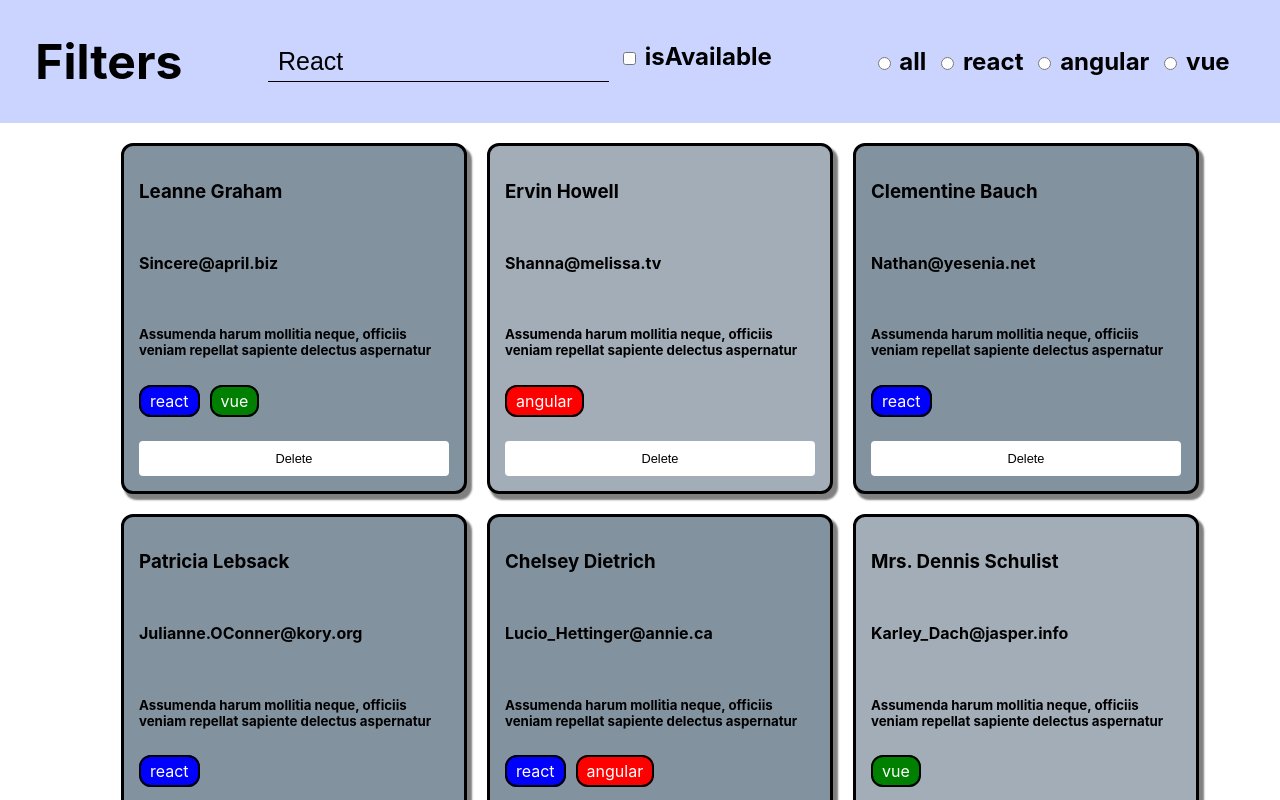
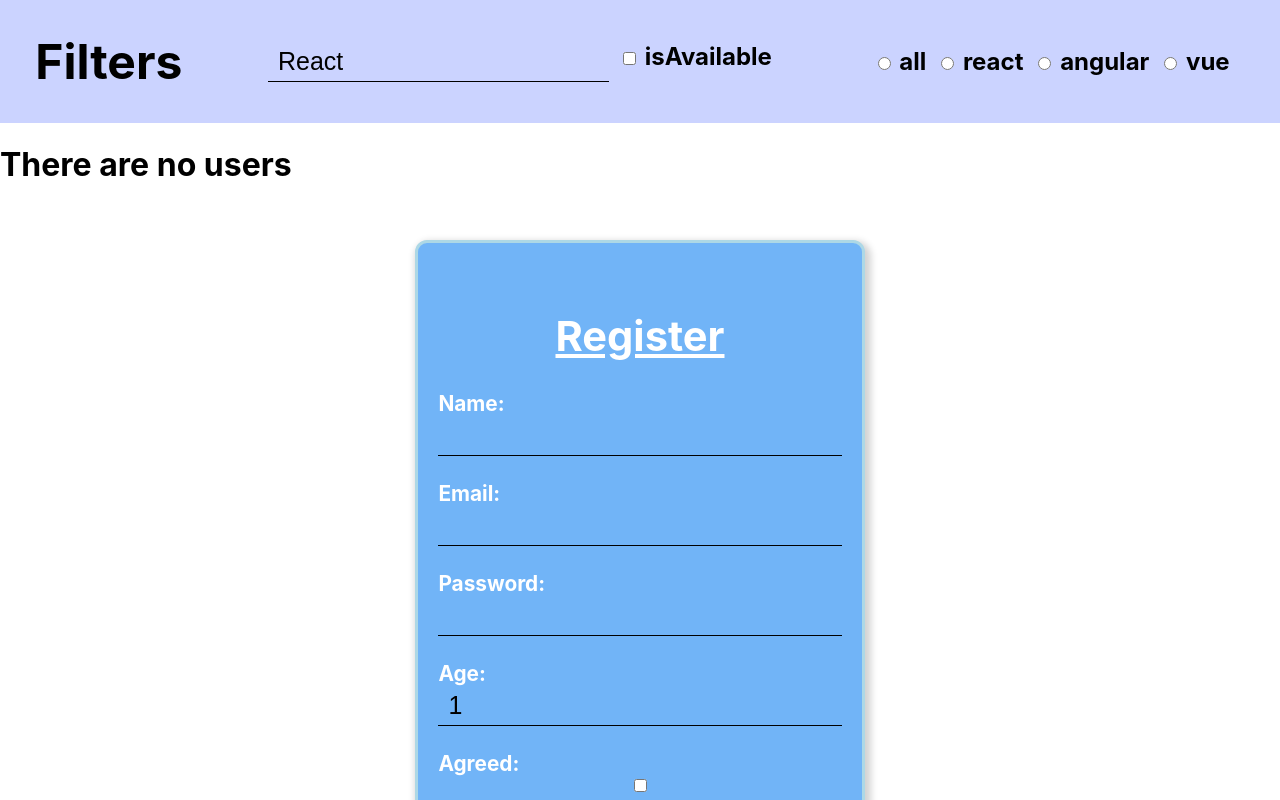
Before and after one commit to aniakucherenko/react, a React (Create React App) app: page / in a window 1280 px wide. Shown: the top 800 px of the page. Built offline with nearby package versions, Linux system fonts and the light colour scheme.

Commit message:
Update Employee.jsx

```diff
--- a/src/components/Employee/Employee.jsx
+++ b/src/components/Employee/Employee.jsx
@@ -10,7 +10,6 @@ export class Employees extends Component {
  }
 
  handleChangeFilter = e => {
-  console.log(e.target.value)
   this.setState({filterStr: e.target.value})
  }
 
@@ -20,17 +19,22 @@ export class Employees extends Component {
   })
  }
 
-
+ getFilteredData = () => {
+  const { users, filterStr } = this.state
+return users.filter(el => el.name.includes(filterStr))
+ }
 
   render() {
     const {filterStr} = this.state
+    const filteredData = this.getFilteredData()
+    console.log(filteredData);
   return (
     <>
     <EmployeeFilter
     filterValue={filterStr}
     onFilterChange={this.handleChangeFilter}
     />
-    <EmployeeList deleteUser={this.handleDelete} users={this.state.users}/>
+    <EmployeeList deleteUser={this.handleDelete} users={filteredData}/>
     </>
   )
 }
```
